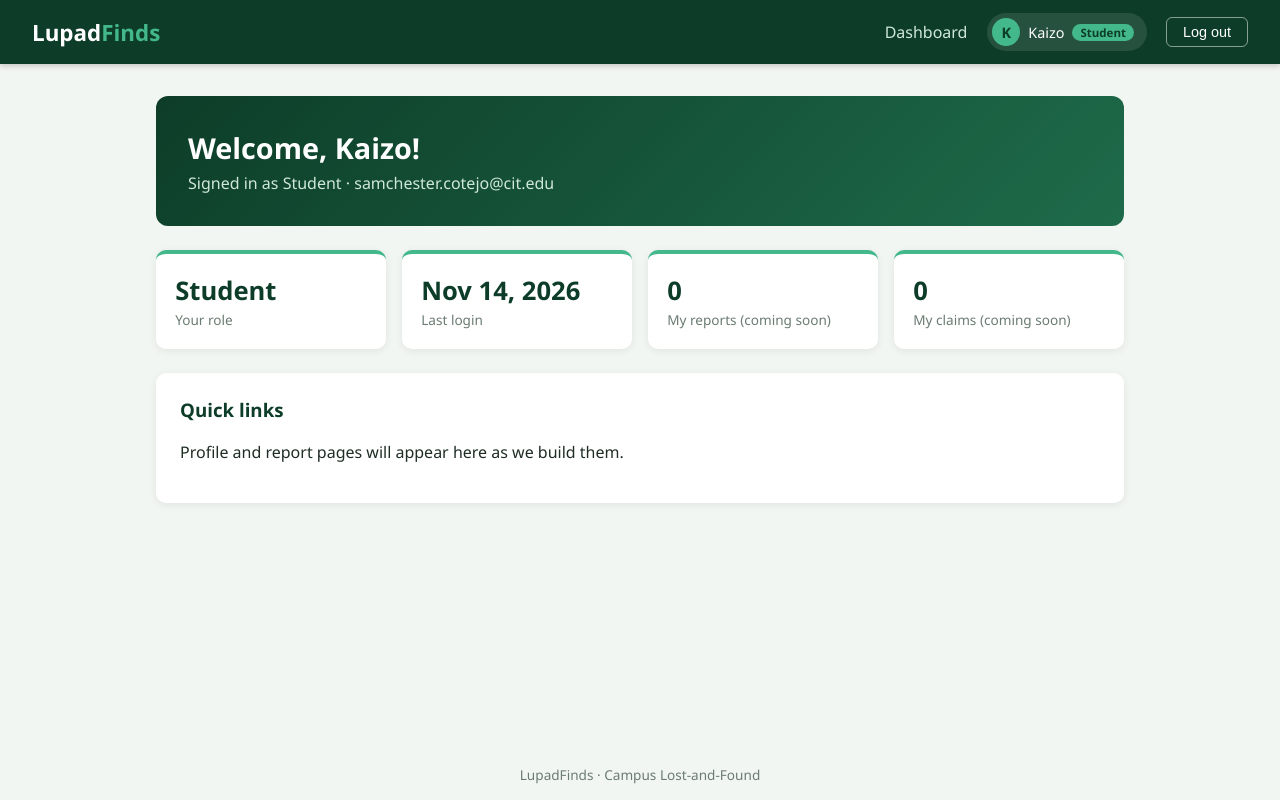
After one commit to Ka-zer/LupadFinds-Cotejo-SamChester-G1, a Django app: page / in a window 1280 px wide. The commit adds this page. Run offline with Django 5.2, Linux system fonts and the light colour scheme; a user stored in the database is signed in.

Commit message:
Add login/logout, protected home page, and navbar styling

```diff
--- a/accounts/urls.py
+++ b/accounts/urls.py
@@ -3,4 +3,6 @@ from . import views
 
 urlpatterns = [
     path("signup/", views.SignUpView.as_view(), name="signup"),
+    path("login/", views.UserLoginView.as_view(), name="login"),
+    path("logout/", views.UserLogoutView.as_view(), name="logout"),
 ]
--- /dev/null
+++ b/dashboard/urls.py
@@ -0,0 +1,6 @@
+from django.urls import path
+from . import views
+
+urlpatterns = [
+    path("", views.HomeView.as_view(), name="dashboard"),
+]
--- a/dashboard/views.py
+++ b/dashboard/views.py
@@ -1,3 +1,8 @@
-from django.shortcuts import render
+from django.contrib.auth.mixins import LoginRequiredMixin
+from django.views.generic import TemplateView
 
-# Create your views here.
+
+class HomeView(LoginRequiredMixin, TemplateView):
+    """Protected page. Logged-out users are sent to the login page.
+    Replaced by the role-based dashboards in the next feature."""
+    template_name = "dashboard/home.html"
--- a/lupadfinds/urls.py
+++ b/lupadfinds/urls.py
@@ -15,10 +15,11 @@ Including another URLconf
     2. Add a URL to urlpatterns:  path('blog/', include('blog.urls'))
 """
 from django.contrib import admin
-from django.urls import path, include
+from django.urls import include, path
 
 urlpatterns = [
     path("admin/", admin.site.urls),
     path("accounts/", include("accounts.urls")),
     path("accounts/", include("django.contrib.auth.urls")),
+    path("", include("dashboard.urls")),
 ]
--- a/static/css/base.css
+++ b/static/css/base.css
@@ -1,19 +1,31 @@
 
-/* Global Styles */
+:root {
+    --dark: #0d3d28;
+    --primary: #1e6b4a;
+    --accent: #43b88a;
+    --light: #d6eddf;
+    --bg: #f2f6f3;
+    --text: #1f2d25;
+    --muted: #6b7c72;
+}
+
+/* ---------- Global Styles ---------- */
 * {
     box-sizing: border-box;
 }
 
 body {
     margin: 0;
+    min-height: 100vh;
+    display: flex;
+    flex-direction: column;
     font-family: "Segoe UI", Arial, sans-serif;
-    background: #f2f6f3;
-    color: #1f2d25;
+    background: var(--bg);
+    color: var(--text);
 }
 
-/* Links */
 a {
-    color: #1e6b4a;
+    color: var(--primary);
     text-decoration: none;
 }
 
@@ -21,42 +33,143 @@ a:hover {
     text-decoration: underline;
 }
 
-/* Navbar */
+/* ---------- Navbar ---------- */
 .navbar {
     display: flex;
     justify-content: space-between;
     align-items: center;
-    background: #0d3d28;
-    padding: 0.8rem 1.5rem;
-}
-
-.navbar a {
-    color: #fff;
-    margin-left: 1rem;
+    background: var(--dark);
+    padding: 0 2rem;
+    height: 64px;
+    box-shadow: 0 2px 6px rgba(0, 0, 0, 0.2);
 }
 
 /* Brand */
 .brand {
+    color: #fff;
+    font-size: 1.4rem;
     font-weight: 700;
-    font-size: 1.2rem;
-    margin-left: 0 !important;
 }
 
-/* Container */
+.brand span {
+    color: var(--accent);
+}
+
+.brand:hover {
+    text-decoration: none;
+}
+
+/* Navigation Links */
+.nav-links {
+    display: flex;
+    align-items: center;
+    gap: 1.2rem;
+}
+
+.nav-links > a {
+    color: #cfe8da;
+    font-weight: 500;
+}
+
+.nav-links > a:hover {
+    color: #fff;
+    text-decoration: none;
+}
+
+/* User Profile */
+.user-chip {
+    display: flex;
+    align-items: center;
+    gap: 0.5rem;
+    background: rgba(255, 255, 255, 0.1);
+    color: #fff;
+    padding: 0.3rem 0.8rem 0.3rem 0.35rem;
+    border-radius: 999px;
+    font-size: 0.9rem;
+}
+
+.avatar {
+    width: 28px;
+    height: 28px;
+    border-radius: 50%;
+    background: var(--accent);
+    color: var(--dark);
+    font-weight: 700;
+    display: flex;
+    align-items: center;
+    justify-content: center;
+}
+
+.role-badge {
+    background: var(--accent);
+    color: var(--dark);
+    padding: 1px 8px;
+    border-radius: 10px;
+    font-size: 0.72rem;
+    font-weight: 700;
+}
+
+/* Navbar Buttons */
+.inline-form {
+    display: inline;
+    margin: 0;
+}
+
+.btn-logout {
+    background: transparent;
+    color: #fff;
+    border: 1px solid rgba(255, 255, 255, 0.5);
+    padding: 0.4rem 1rem;
+    border-radius: 6px;
+    cursor: pointer;
+    font-size: 0.9rem;
+    transition: background 0.2s;
+}
+
+.btn-logout:hover {
+    background: #c0392b;
+    border-color: #c0392b;
+}
+
+.btn-nav {
+    background: var(--accent);
+    color: var(--dark) !important;
+    font-weight: 600;
+    padding: 0.4rem 1rem;
+    border-radius: 6px;
+}
+
+.btn-nav:hover {
+    text-decoration: none !important;
+    background: #5fcca0;
+}
+
+/* ---------- Layout ---------- */
 .container {
-    max-width: 960px;
+    width: 100%;
+    max-width: 1000px;
     margin: 2rem auto;
     padding: 0 1rem;
+    flex: 1;
 }
 
-/* Messages Container */
+/* Footer */
+.footer {
+    margin-top: auto;
+    text-align: center;
+    padding: 1rem;
+    color: var(--muted);
+    font-size: 0.85rem;
+}
+
+/* ---------- Messages ---------- */
 .messages {
-    max-width: 960px;
+    max-width: 1000px;
+    width: 100%;
     margin: 1rem auto 0;
     padding: 0 1rem;
 }
 
-/* Message Styles */
 .message {
     padding: 0.75rem 1rem;
     border-radius: 6px;
@@ -64,22 +177,25 @@ a:hover {
     border-left: 5px solid;
 }
 
-/* Success Message */
 .message.success {
-    background: #d6eddf;
-    border-color: #1e6b4a;
+    background: var(--light);
+    border-color: var(--primary);
 }
 
-/* Error Message */
 .message.error {
     background: #f8d7da;
     border-color: #c0392b;
 }
 
-/* Buttons */
+.message.info {
+    background: #dfeaf5;
+    border-color: #2e6da4;
+}
+
+/* ---------- Buttons ---------- */
 .btn {
     display: inline-block;
-    background: #1e6b4a;
+    background: var(--primary);
     color: #fff;
     border: none;
     padding: 0.6rem 1.2rem;
@@ -88,7 +204,26 @@ a:hover {
     font-size: 1rem;
 }
 
-/* Button Hover */
 .btn:hover {
     background: #17553b;
+    text-decoration: none;
 }
+
+.btn-secondary {
+    background: var(--muted);
+}
+
+/* ---------- Responsive Design ---------- */
+@media (max-width: 640px) {
+    .navbar {
+        padding: 0 1rem;
+    }
+
+    .nav-links {
+        gap: 0.6rem;
+    }
+
+    .role-badge {
+        display: none;
+    }
+}
--- /dev/null
+++ b/static/css/dashboard.css
@@ -0,0 +1,24 @@
+.welcome-banner {
+  background: linear-gradient(135deg, #0d3d28, #1e6b4a);
+  color: #fff; padding: 2rem; border-radius: 12px; margin-bottom: 1.5rem;
+}
+.welcome-banner h2 { margin: 0 0 0.3rem; font-size: 1.8rem; }
+.welcome-banner p { margin: 0; color: #cfe8da; }
+
+.card-grid {
+  display: grid; grid-template-columns: repeat(auto-fit, minmax(200px, 1fr));
+  gap: 1rem; margin-bottom: 1.5rem;
+}
+.stat-card {
+  background: #fff; border-radius: 10px; padding: 1.2rem;
+  border-top: 4px solid var(--accent); box-shadow: 0 2px 8px rgba(0,0,0,.07);
+}
+.stat-value { display: block; font-size: 1.6rem; font-weight: 700; color: var(--dark); }
+.stat-label { font-size: 0.85rem; color: var(--muted); }
+
+.panel {
+  background: #fff; border-radius: 10px; padding: 1.5rem;
+  box-shadow: 0 2px 8px rgba(0,0,0,.07);
+}
+.panel h3 { margin-top: 0; color: var(--dark); }
+.panel .btn { margin-right: 0.5rem; }
--- a/templates/base.html
+++ b/templates/base.html
@@ -10,9 +10,23 @@
 </head>
 <body>
   <header class="navbar">
-    <a class="brand" href="{% url 'signup' %}">LupadFinds</a>
-    <nav>
-      <a href="{% url 'signup' %}">Sign up</a>
+    <a class="brand" href="{% url 'dashboard' %}">Lupad<span>Finds</span></a>
+    <nav class="nav-links">
+      {% if user.is_authenticated %}
+        <a href="{% url 'dashboard' %}">Dashboard</a>
+        <span class="user-chip">
+          <span class="avatar">{{ user.username|slice:":1"|upper }}</span>
+          {{ user.username }}
+          <span class="role-badge">{{ user.get_role_display }}</span>
+        </span>
+        <form method="post" action="{% url 'logout' %}" class="inline-form">
+          {% csrf_token %}
+          <button type="submit" class="btn-logout">Log out</button>
+        </form>
+      {% else %}
+        <a href="{% url 'login' %}">Log in</a>
+        <a class="btn-nav" href="{% url 'signup' %}">Sign up</a>
+      {% endif %}
     </nav>
   </header>
 
@@ -27,5 +41,7 @@
   <main class="container">
     {% block content %}{% endblock %}
   </main>
+
+  <footer class="footer">LupadFinds &middot; Campus Lost-and-Found</footer>
 </body>
 </html>
--- /dev/null
+++ b/templates/dashboard/home.html
@@ -0,0 +1,35 @@
+{% extends "base.html" %}
+{% load static %}
+{% block title %}Dashboard | LupadFinds{% endblock %}
+{% block extra_css %}<link rel="stylesheet" href="{% static 'css/dashboard.css' %}">{% endblock %}
+
+{% block content %}
+<div class="welcome-banner">
+  <h2>Welcome, {{ user.first_name|default:user.username }}!</h2>
+  <p>Signed in as {{ user.get_role_display }} &middot; {{ user.email }}</p>
+</div>
+
+<div class="card-grid">
+  <div class="stat-card">
+    <span class="stat-value">{{ user.get_role_display }}</span>
+    <span class="stat-label">Your role</span>
+  </div>
+  <div class="stat-card">
+    <span class="stat-value">{{ user.last_login|date:"M d, Y" }}</span>
+    <span class="stat-label">Last login</span>
+  </div>
+  <div class="stat-card">
+    <span class="stat-value">0</span>
+    <span class="stat-label">My reports (coming soon)</span>
+  </div>
+  <div class="stat-card">
+    <span class="stat-value">0</span>
+    <span class="stat-label">My claims (coming soon)</span>
+  </div>
+</div>
+
+<div class="panel">
+  <h3>Quick links</h3>
+  <p>Profile and report pages will appear here as we build them.</p>
+</div>
+{% endblock %}
```
Also changed, not shown: accounts/views.py (+24 -3 lines), static/css/accounts.css (+10 -0 lines), templates/accounts/login.html (added, +19 -0 lines), db.sqlite3.
